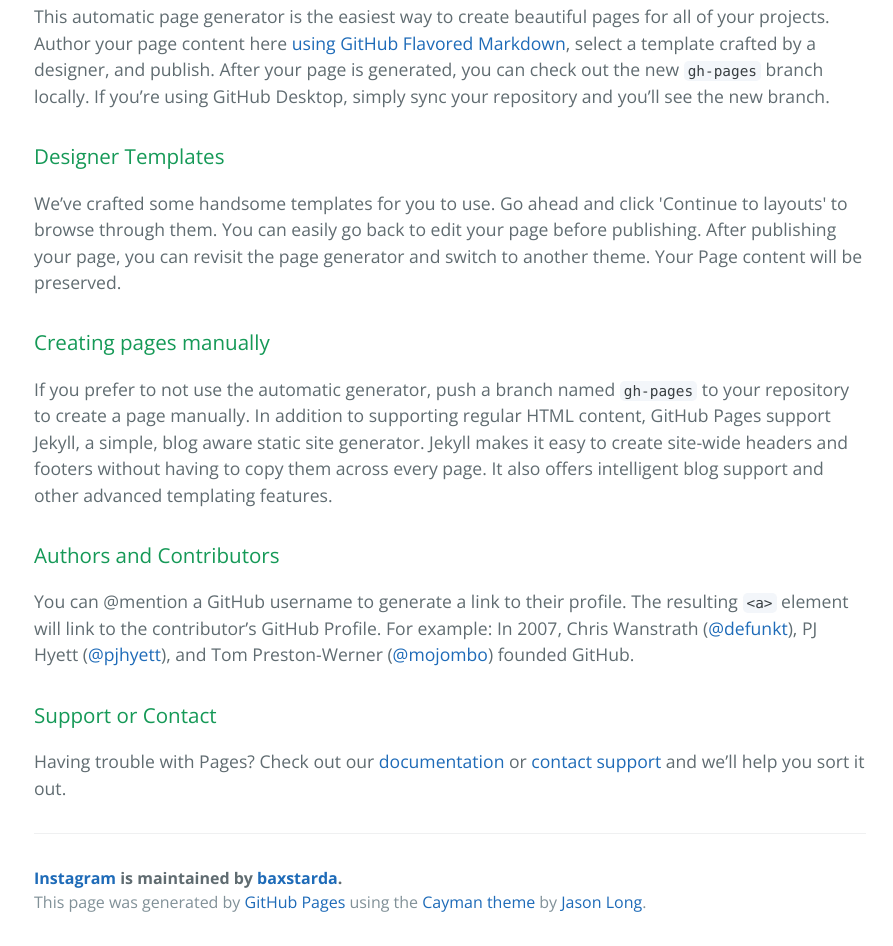
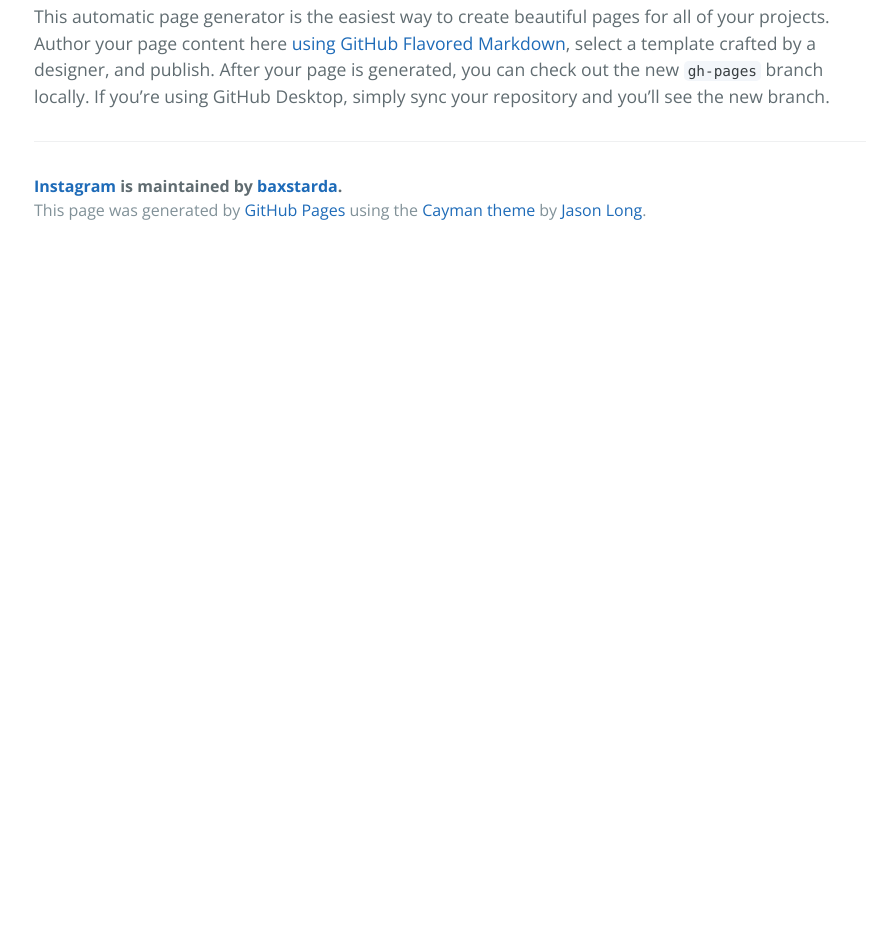
Before and after one commit to baxstarda/instagram, a plain HTML site: page index.html in a window 1280 px wide. Shown: the part 413-1359 px from the top of the page, without its empty margins (190-1083 px from the left). After the commit the page ends 800 px from the top, so only its background shows below. Drawn offline with nearby package versions, Linux system fonts and the light colour scheme.

Commit message:
Update index.html

```diff
--- a/index.html
+++ b/index.html
@@ -18,29 +18,18 @@
 
     <section class="main-content">
       <h3>
-<a id="welcome-to-github-pages" class="anchor" href="#welcome-to-github-pages" aria-hidden="true"><span aria-hidden="true" class="octicon octicon-link"></span></a>Welcome to GitHub Pages.</h3>
+        <a id="welcome-to-github-pages" class="anchor" href="#welcome-to-github-pages" aria-hidden="true">
+          <span aria-hidden="true" class="octicon octicon-link"></span>
+        </a>Welcome to GitHub Pages.
+      </h3>
 
-<p>This automatic page generator is the easiest way to create beautiful pages for all of your projects. Author your page content here <a href="https://guides.github.com/features/mastering-markdown/">using GitHub Flavored Markdown</a>, select a template crafted by a designer, and publish. After your page is generated, you can check out the new <code>gh-pages</code> branch locally. If you’re using GitHub Desktop, simply sync your repository and you’ll see the new branch.</p>
-
-<h3>
-<a id="designer-templates" class="anchor" href="#designer-templates" aria-hidden="true"><span aria-hidden="true" class="octicon octicon-link"></span></a>Designer Templates</h3>
-
-<p>We’ve crafted some handsome templates for you to use. Go ahead and click 'Continue to layouts' to browse through them. You can easily go back to edit your page before publishing. After publishing your page, you can revisit the page generator and switch to another theme. Your Page content will be preserved.</p>
-
-<h3>
-<a id="creating-pages-manually" class="anchor" href="#creating-pages-manually" aria-hidden="true"><span aria-hidden="true" class="octicon octicon-link"></span></a>Creating pages manually</h3>
-
-<p>If you prefer to not use the automatic generator, push a branch named <code>gh-pages</code> to your repository to create a page manually. In addition to supporting regular HTML content, GitHub Pages support Jekyll, a simple, blog aware static site generator. Jekyll makes it easy to create site-wide headers and footers without having to copy them across every page. It also offers intelligent blog support and other advanced templating features.</p>
-
-<h3>
-<a id="authors-and-contributors" class="anchor" href="#authors-and-contributors" aria-hidden="true"><span aria-hidden="true" class="octicon octicon-link"></span></a>Authors and Contributors</h3>
-
-<p>You can @mention a GitHub username to generate a link to their profile. The resulting <code>&lt;a&gt;</code> element will link to the contributor’s GitHub Profile. For example: In 2007, Chris Wanstrath (<a href="https://github.com/defunkt" class="user-mention">@defunkt</a>), PJ Hyett (<a href="https://github.com/pjhyett" class="user-mention">@pjhyett</a>), and Tom Preston-Werner (<a href="https://github.com/mojombo" class="user-mention">@mojombo</a>) founded GitHub.</p>
-
-<h3>
-<a id="support-or-contact" class="anchor" href="#support-or-contact" aria-hidden="true"><span aria-hidden="true" class="octicon octicon-link"></span></a>Support or Contact</h3>
-
-<p>Having trouble with Pages? Check out our <a href="https://help.github.com/pages">documentation</a> or <a href="https://github.com/contact">contact support</a> and we’ll help you sort it out.</p>
+      <p>
+        This automatic page generator is the easiest way to create beautiful pages for all of your projects.
+        Author your page content here <a href="https://guides.github.com/features/mastering-markdown/">using
+        GitHub Flavored Markdown</a>, select a template crafted by a designer, and publish. After your page
+        is generated, you can check out the new <code>gh-pages</code> branch locally. If you’re using GitHub
+        Desktop, simply sync your repository and you’ll see the new branch.
+      </p>
 
       <footer class="site-footer">
         <span class="site-footer-owner"><a href="https://github.com/baxstarda/instagram">Instagram</a> is maintained by <a href="https://github.com/baxstarda">baxstarda</a>.</span>
```
